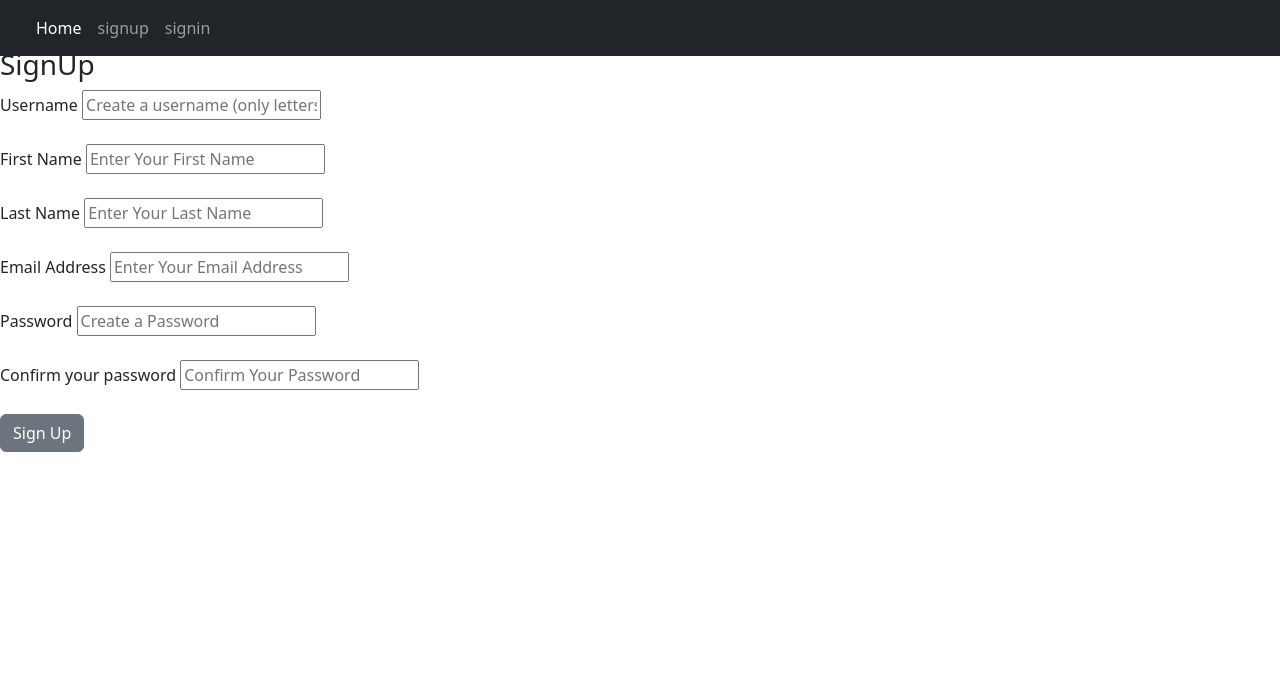
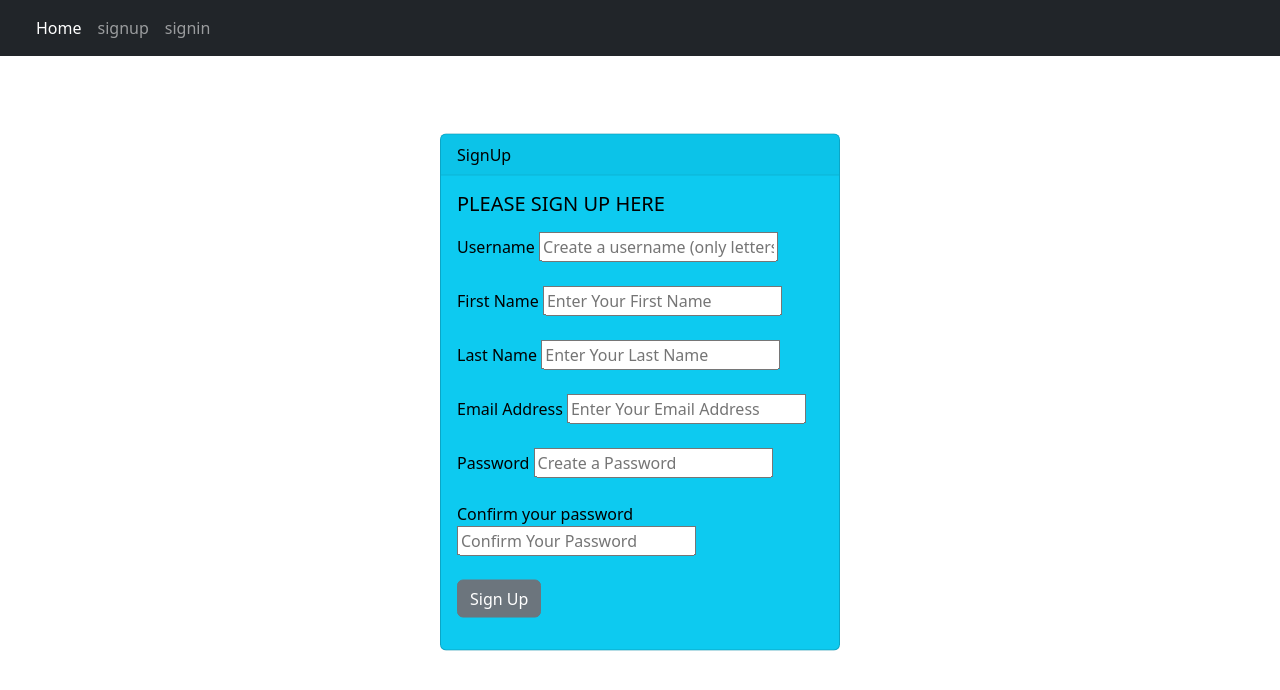
Before and after one commit to airandersons/Book-Library, a Django app: page /signup in a window 1280 px wide. Shown: the top 690 px of the page. Run offline with Django 4.2, Linux system fonts and the light colour scheme.

Commit message:
work on signin and sign up

```diff
--- a/BOOK_MANAGEMENT/templates/authentication/signin.html
+++ b/BOOK_MANAGEMENT/templates/authentication/signin.html
@@ -37,7 +37,7 @@
 <br>
 <h3>Sign In</h3>
 <div class="position-absolute top-50 start-50 translate-middle">
-  <div class="card border-primary mb-3 text-center"  style="max-width: 18rem; ">
+  <div class="card border-primary mb-3 text-center"  style="max-width: 25rem; ">
     <div class="card-header">SignIn</div>
     <div class="card-body">
       <h5 class="card-title">PLEASE SIGN IN HERE</h5>
--- a/BOOK_MANAGEMENT/templates/authentication/signup.html
+++ b/BOOK_MANAGEMENT/templates/authentication/signup.html
@@ -34,8 +34,12 @@
 
     <br>
     <br>
-    <h3>SignUp</h3>
-
+    <div class="position-absolute top-50 start-50 translate-middle">
+      <div class="card text-bg-info mb-3" style="max-width: 25rem;">
+        <div class="card-header">SignUp</div>
+        <div class="card-body">
+          <h5 class="card-title">PLEASE SIGN UP HERE</h5>
+          <p class="card-text">
     <form action="/signup" method="post">
     {% csrf_token %}
         <label for="">Username</label>
@@ -63,6 +67,11 @@
         <br>
         <br>
         <button type="submit" type="button" class="btn btn-secondary">Sign Up</button>
+      </p>
+    </div>
+  </div>
+</div>
+
     </form>
     <script src="https://cdn.jsdelivr.net/npm/bootstrap@5.2.0-beta1/dist/js/bootstrap.bundle.min.js" integrity="sha384-pprn3073KE6tl6bjs2QrFaJGz5/SUsLqktiwsUTF55Jfv3qYSDhgCecCxMW52nD2" crossorigin="anonymous"></script>
 </body>
```
